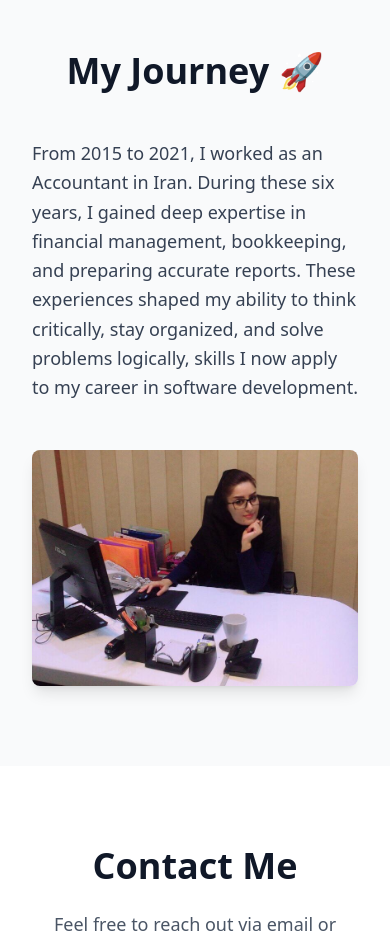
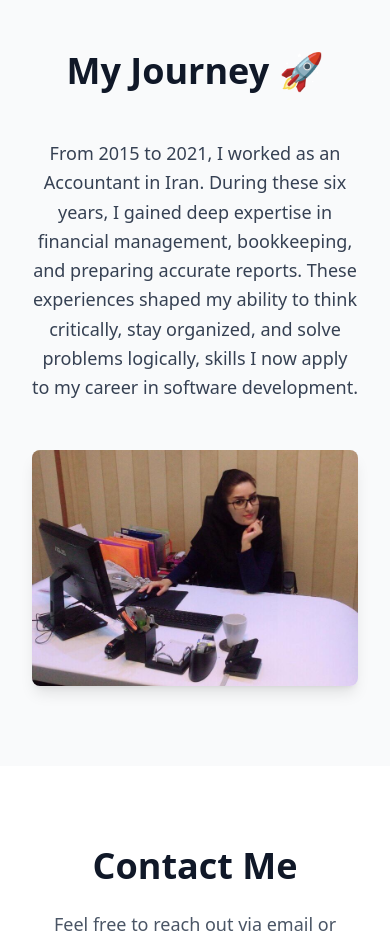
Before and after one commit to samira313/portfolio, a React (Vite) app: page / in a window 390 px wide. Shown: the part 5600-6536 px from the top of the page. Built offline with nearby package versions, Linux system fonts and the light colour scheme.

Commit message:
add multilingual My Journey section with i18n and responsive layout

```diff
--- a/src/App.tsx
+++ b/src/App.tsx
@@ -62,11 +62,7 @@ function App() {
         {/* Journey Section */}
       <Journey
         image="/src/assets/journey/account1.jpeg"
-        text="From 2015 to 2021, I worked as an Accountant in Iran.
-        During these six years, I gained deep expertise in financial management, bookkeeping,
-        and preparing accurate reports.
-        These experiences shaped my ability to think critically, stay organized,
-        and solve problems logically, skills I now apply to my career in software development."
+
       />
 
      {/* Contact Section */}
--- a/src/locales/en.json
+++ b/src/locales/en.json
@@ -71,7 +71,13 @@
       "images": ["exp1.jpeg", "exp2.jpeg"]
     }
   ]
+},
+"journey": {
+  "title": "My Journey 🚀",
+  "text": "From 2015 to 2021, I worked as an Accountant in Iran. During these six years, I gained deep expertise in financial management, bookkeeping, and preparing accurate reports. These experiences shaped my ability to think critically, stay organized, and solve problems logically, skills I now apply to my career in software development.",
+  "imageAlt": "Samira working at her desk"
 }
 
 
+
 }
--- a/src/locales/fa.json
+++ b/src/locales/fa.json
@@ -69,7 +69,13 @@
       "images": ["exp1.jpeg", "exp2.jpeg"]
     }
   ]
+},
+"journey": {
+  "title": "سفر من 🚀",
+  "text": "از سال ۲۰۱۵ تا ۲۰۲۱ به عنوان حسابدار در ایران کار می‌کردم. در طول این شش سال، تجربه‌ی زیادی در مدیریت مالی، حسابداری و تهیه گزارش‌های دقیق کسب کردم. این تجربیات باعث شد مهارت‌های تفکر تحلیلی، نظم و حل مسئله در من تقویت شود، مهارت‌هایی که اکنون در مسیر توسعه نرم‌افزار از آن‌ها استفاده می‌کنم.",
+  "imageAlt": "سمیرا در محل کار"
 }
 
 
+
 }
--- a/src/locales/nl.json
+++ b/src/locales/nl.json
@@ -69,7 +69,13 @@
       "images": ["exp1.jpeg", "exp2.jpeg"]
     }
   ]
+},
+"journey": {
+  "title": "Mijn Reis 🚀",
+  "text": "Van 2015 tot 2021 werkte ik als accountant in Iran. Tijdens deze zes jaar heb ik diepgaande kennis opgedaan van financieel beheer, boekhouding en het opstellen van nauwkeurige rapporten. Deze ervaringen hebben mijn vermogen om kritisch te denken, georganiseerd te blijven en problemen logisch op te lossen versterkt, vaardigheden die ik nu toepas in mijn loopbaan als softwareontwikkelaar.",
+  "imageAlt": "Samira aan het werk"
 }
 
 
+
 }
--- a/src/sections/Journey.tsx
+++ b/src/sections/Journey.tsx
@@ -1,27 +1,44 @@
+import React from "react";
+import { useTranslation } from "react-i18next";
 
-
+// ✅ Define the props type for the Journey component
 type JourneyProps = {
-  image: string;
-  text: string;
+  image: string;   // Path to the journey image
+  text?: string;   // Optional text (can come from props or translation)
 };
 
-export default function Journey({ image, text }: JourneyProps) {
+const Journey: React.FC<JourneyProps> = ({ image, text }) => {
+  const { t } = useTranslation();
+
+  // Get translation values or use passed props
+  const journeyText = text || t("journey.text");
+  const journeyTitle = t("journey.title");
+  const journeyAlt = t("journey.imageAlt");
+
   return (
     <section id="journey" className="py-20 px-8 bg-gray-50">
+      {/* Section title */}
       <h2 className="text-4xl font-bold text-center text-gray-900 mb-12">
-        My Journey 🚀
+        {journeyTitle}
       </h2>
+
+      {/* Text and image layout */}
       <div className="max-w-5xl mx-auto grid md:grid-cols-2 gap-12 items-center">
-        {/* Text */}
-        <p className="text-lg text-gray-700 leading-relaxed">{text}</p>
 
-        {/* Image */}
+        {/* Text area */}
+        <p className="text-lg text-gray-700 leading-relaxed text-center md:text-left">
+          {journeyText}
+        </p>
+
+        {/* Image area */}
         <img
           src={image}
-          alt="Journey"
-          className="rounded-lg shadow-lg w-full object-cover"
+          alt={journeyAlt}
+          className="rounded-lg shadow-lg w-full object-cover md:w-[400px] mx-auto"
         />
       </div>
     </section>
   );
-}
+};
+
+export default Journey;
```
